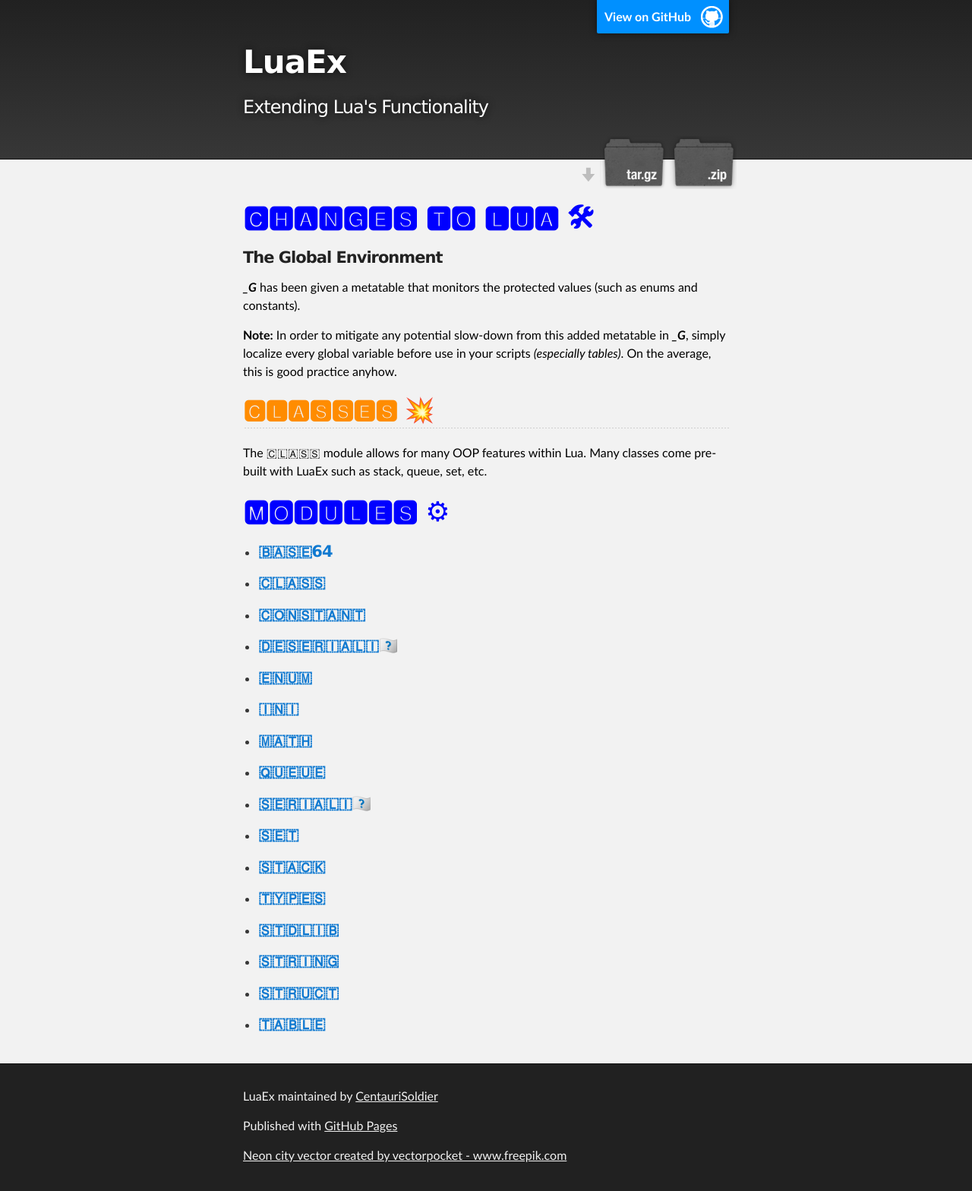
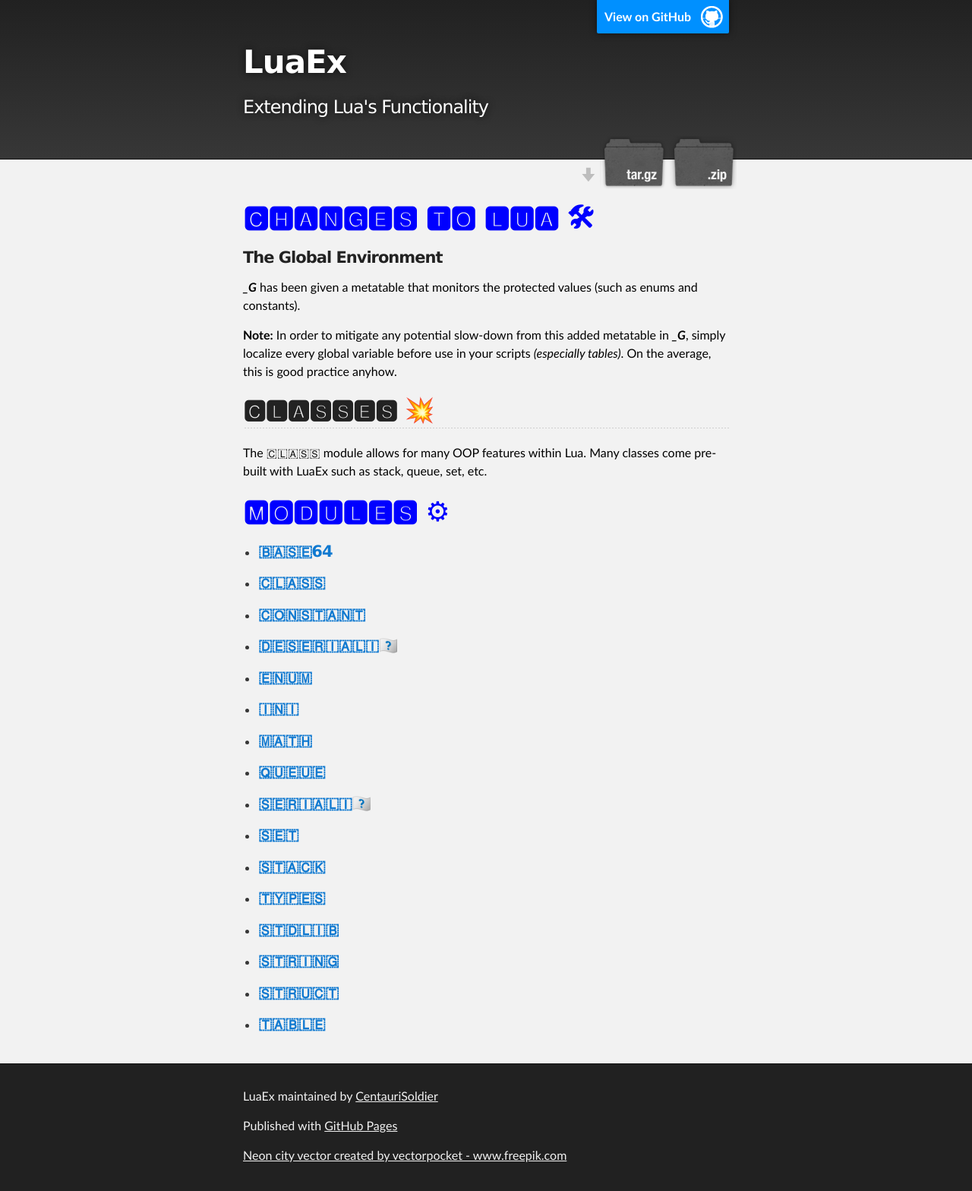
Before and after one commit to CentauriSoldier/LuaEx, a Jekyll site: the page built from docs/index.md, in a window 1280 px wide. Shown: the whole page at 76% size. Built offline with Jekyll 4.4.1, drawn with Linux system fonts in a browser that asks for light colours; our own code applies the rules of GitHub Pages for plain Markdown files.

Commit message:
Update style.scss

```diff
--- a/docs/assets/css/style.scss
+++ b/docs/assets/css/style.scss
@@ -2,7 +2,8 @@
 ---
 
 @import "jekyll-theme-slate";
+
 h1{color:Blue;}
-h2{color:DarkOrange;}
+h2.func{color:DarkOrange;}
 p{color:Black;}
 p{color:Black;}
```
